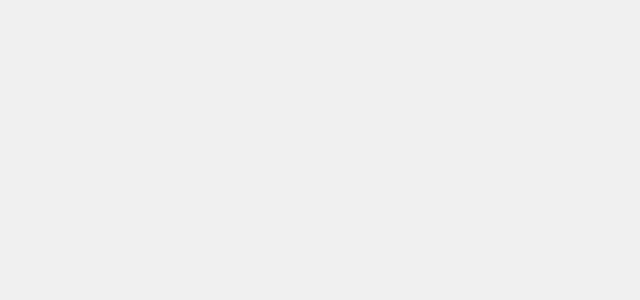
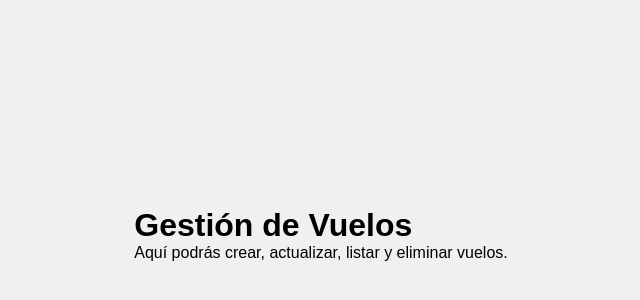
Before and after one commit to JaviFiallos/alquiler_vuelos_front, a React (Vite) app: page /admin/flights in a window 1280 px wide. Before the commit this address had no page. Shown: the part 166-466 px from the top of the page, without its empty margins (319-959 px from the left). Built offline with nearby package versions, Linux system fonts and the light colour scheme.

Commit message:
Agrego archivos a carpeta admin

```diff
--- a/src/App.tsx
+++ b/src/App.tsx
@@ -1,6 +1,9 @@
 import { BrowserRouter as Router, Route, Routes } from "react-router-dom";
 import Login from "./login/login";
 import RegistroCliente from "./registro/registro";
+import FlightsCrud from "./admin/FlightsCrud";
+import CreateAirlines from "./admin/CreateAirlines";
+import ViewReservations from "./admin/ViewReservations";
 
 function App() {
   return (
@@ -8,7 +11,10 @@ function App() {
       <Routes>
         {/* Ruta pública para login */}
         <Route path="/" element={<Login />} />
-         <Route path="/register" element={<RegistroCliente />} />
+        <Route path="/register" element={<RegistroCliente />} />
+        <Route path="/admin/flights" element={<FlightsCrud />} />
+        <Route path="/admin/airlines" element={<CreateAirlines />} />
+        <Route path="/admin/reservations" element={<ViewReservations />} />
         {/* Rutas protegidas dentro del MainLayout */}
 
       </Routes>
--- /dev/null
+++ b/src/admin/CreateAirlines.tsx
@@ -0,0 +1,12 @@
+import React from "react";
+
+const CreateAirlines: React.FC = () => {
+  return (
+    <div>
+      <h1>Crear Aerolínea</h1>
+      <p>Aquí podrás agregar nuevas aerolíneas al sistema.</p>
+    </div>
+  );
+};
+
+export default CreateAirlines;
--- /dev/null
+++ b/src/admin/FlightsCrud.tsx
@@ -0,0 +1,12 @@
+import React from "react";
+
+const FlightsCrud: React.FC = () => {
+  return (
+    <div>
+      <h1>Gestión de Vuelos</h1>
+      <p>Aquí podrás crear, actualizar, listar y eliminar vuelos.</p>
+    </div>
+  );
+};
+
+export default FlightsCrud;
--- /dev/null
+++ b/src/admin/ViewReservations.tsx
@@ -0,0 +1,12 @@
+import React from "react";
+
+const ViewReservations: React.FC = () => {
+  return (
+    <div>
+      <h1>Reservas</h1>
+      <p>Aquí puedes visualizar todas las reservas realizadas.</p>
+    </div>
+  );
+};
+
+export default ViewReservations;
```
